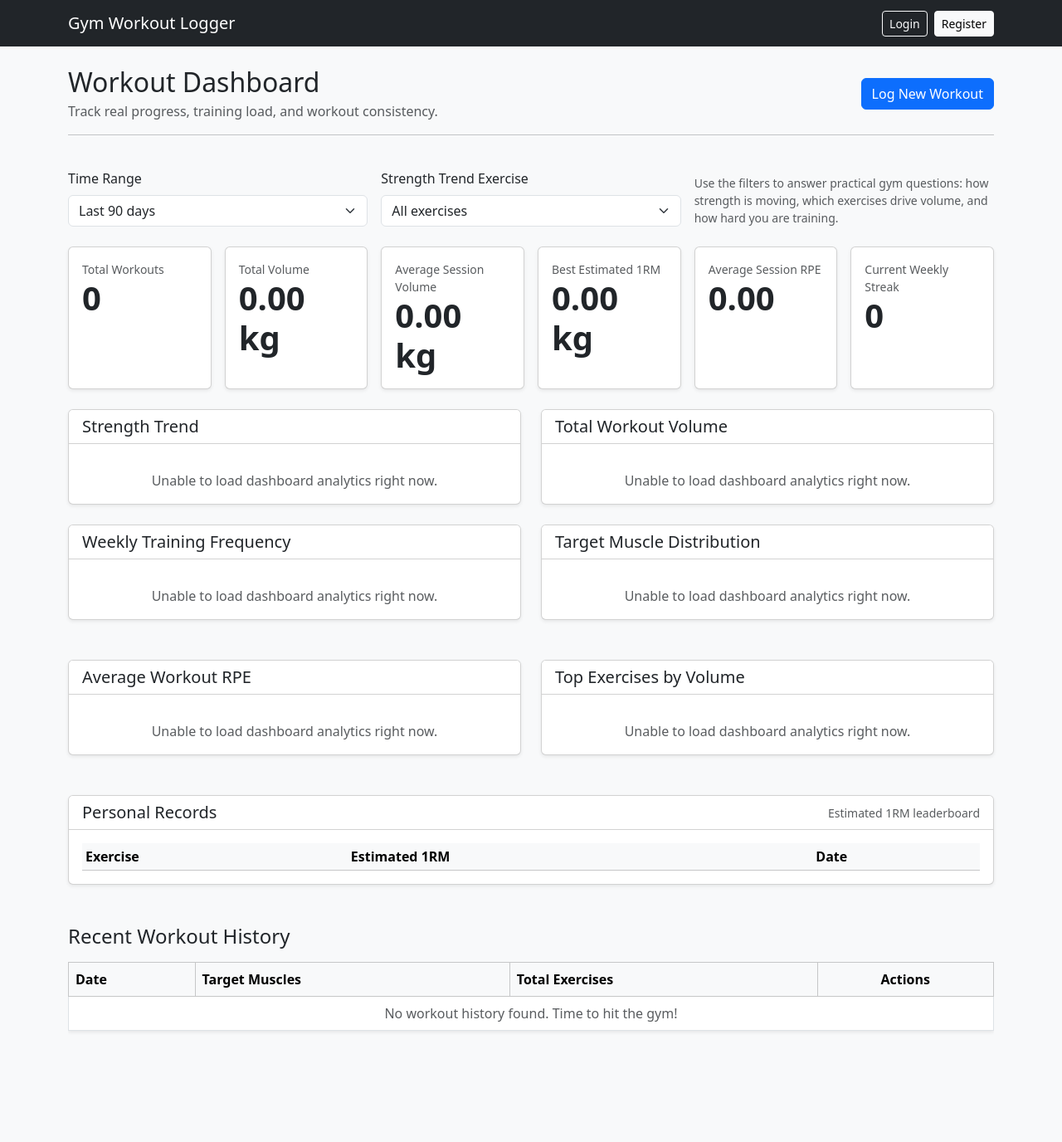
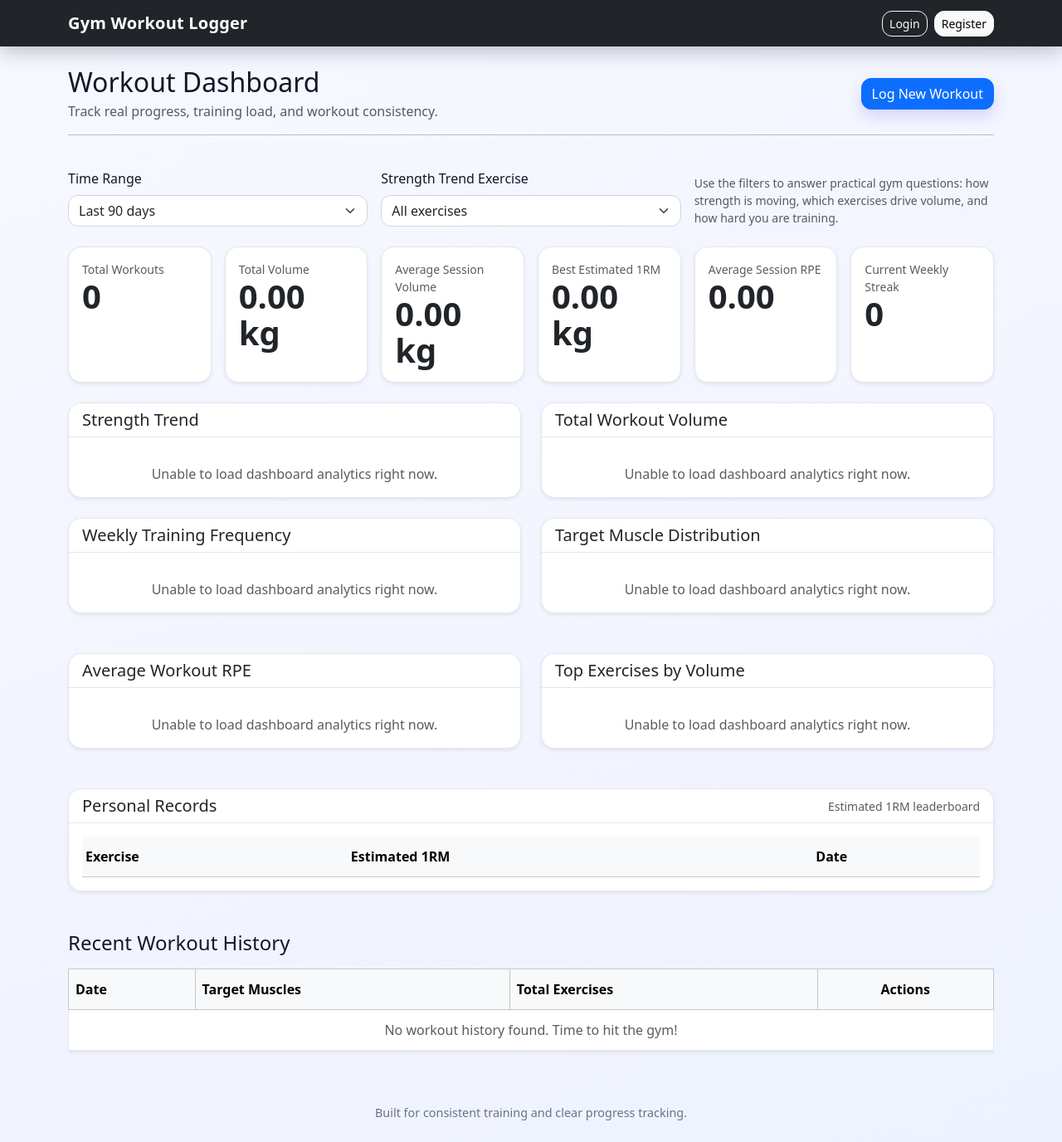
Before and after one commit to dominikszilvasi04/gym-workout-logger, a Flask app: page / in a window 1280 px wide. Shown: the whole page at 83% size. Before the commit the page ends 1243 px from the top, so only its background shows below. Run offline with Flask 3, Linux system fonts and the light colour scheme; data that the repository does not hold is empty; parts of the project's set-up code (start-up, migrations or seed data) failed here and were passed over.

Commit message:
add global css

```diff
--- /dev/null
+++ b/application/static/styles/app.css
@@ -0,0 +1,102 @@
+:root {
+    --app-bg-start: #f7f8ff;
+    --app-bg-end: #eef2ff;
+    --app-surface: #ffffff;
+    --app-border: #e5e7eb;
+    --app-text: #111827;
+    --app-muted: #6b7280;
+    --app-primary: #4f46e5;
+    --app-primary-soft: #eef2ff;
+    --app-success: #16a34a;
+    --app-shadow: 0 10px 30px rgba(17, 24, 39, 0.06);
+}
+
+body {
+    color: var(--app-text);
+    min-height: 100vh;
+    background: linear-gradient(160deg, var(--app-bg-start) 0%, var(--app-bg-end) 100%);
+}
+
+.navbar {
+    backdrop-filter: blur(8px);
+    box-shadow: 0 6px 24px rgba(17, 24, 39, 0.25);
+}
+
+.navbar-brand {
+    letter-spacing: 0.2px;
+    font-weight: 600;
+}
+
+.app-main {
+    padding-bottom: 2rem;
+}
+
+@media (min-width: 1400px) {
+    .container {
+        max-width: 1320px;
+    }
+}
+
+.card {
+    border: 1px solid var(--app-border);
+    border-radius: 1rem;
+    box-shadow: var(--app-shadow);
+}
+
+.card-header {
+    border-bottom: 1px solid var(--app-border);
+    border-top-left-radius: 1rem !important;
+    border-top-right-radius: 1rem !important;
+}
+
+.display-6 {
+    line-height: 1.1;
+}
+
+.btn {
+    border-radius: 0.75rem;
+    font-weight: 500;
+}
+
+.btn-primary,
+.btn-success {
+    box-shadow: 0 8px 20px rgba(79, 70, 229, 0.2);
+}
+
+.form-control,
+.form-select,
+textarea {
+    border-radius: 0.75rem;
+    border-color: #d1d5db;
+}
+
+.form-control:focus,
+.form-select:focus,
+textarea:focus {
+    border-color: #a5b4fc;
+    box-shadow: 0 0 0 0.2rem rgba(99, 102, 241, 0.18);
+}
+
+.table {
+    border-color: #e5e7eb;
+}
+
+.table > :not(caption) > * > * {
+    padding-top: 0.75rem;
+    padding-bottom: 0.75rem;
+}
+
+.badge.text-bg-primary {
+    background-color: var(--app-primary) !important;
+}
+
+.alert {
+    border: 0;
+    border-radius: 0.85rem;
+}
+
+.app-footer {
+    color: var(--app-muted);
+    font-size: 0.9rem;
+    padding: 1rem 0 1.5rem;
+}
--- a/application/templates/base_layout.html
+++ b/application/templates/base_layout.html
@@ -6,8 +6,9 @@
     <meta name="csrf-token" content="{{ csrf_token }}">
     <title>Gym Workout Logger</title>
     <link href="https://cdn.jsdelivr.net/npm/bootstrap@5.3.2/dist/css/bootstrap.min.css" rel="stylesheet">
+    <link href="{{ url_for('static', filename='styles/app.css') }}" rel="stylesheet">
 </head>
-<body class="bg-light">
+<body>
 
     <nav class="navbar navbar-expand-lg navbar-dark bg-dark mb-4">
         <div class="container">
@@ -27,7 +28,7 @@
             </div>
         </div>
     </nav>
-    <main class="container">
+    <main class="container app-main">
         {% with messages = get_flashed_messages(with_categories=true) %}
             {% if messages %}
                 <div class="row">
@@ -45,6 +46,9 @@
         {% block content %}
         {% endblock %}
     </main>
+    <footer class="container app-footer text-center">
+        Built for consistent training and clear progress tracking.
+    </footer>
     <script src="https://cdn.jsdelivr.net/npm/bootstrap@5.3.2/dist/js/bootstrap.bundle.min.js"></script>
     <script src="https://cdn.jsdelivr.net/npm/chart.js"></script>
     {% block javascript_scripts %}
```
Also changed, not shown: seed_exercises_temp.py (deleted, +0 -77 lines).
